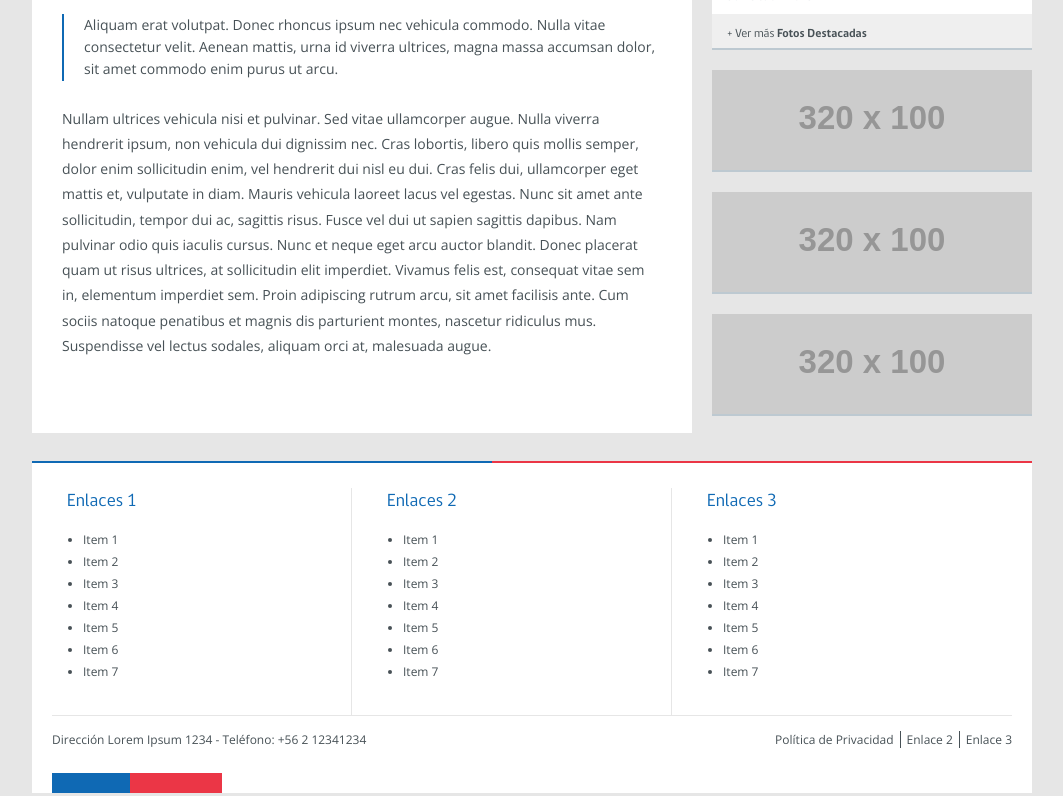
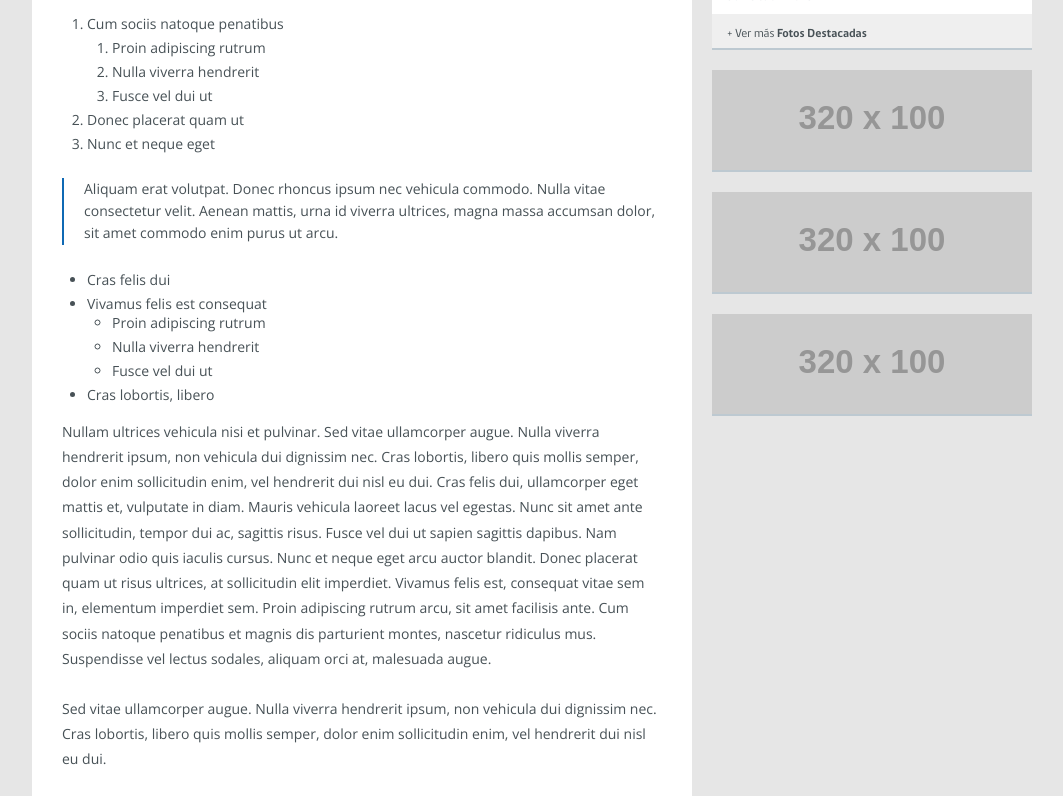
Before and after one commit to ffullenk/gobcl-template, a plain HTML site: page single.html in a window 1280 px wide. Shown: the part 1172-1968 px from the top of the page, without its empty margins (108-1171 px from the left). Drawn offline with nearby package versions, Linux system fonts and the light colour scheme; placeholder pictures from the web are drawn by us.

Commit message:
Fixes de estilos
- Estilos de listas y sub-listas declarados en el contenido del single.
- Fix line-height en blockquote

```diff
--- a/css/main.less
+++ b/css/main.less
@@ -1197,6 +1197,7 @@ footer {
 							border-left:2px solid @gob-azul;
 							margin:0;
 							padding:0 0 0 20px;
+							line-height:160%;
 							p {
 								.georgia;
 								font-style:italic;
@@ -1211,6 +1212,28 @@ footer {
 						}
 						iframe, object {
 							max-width:100%;
+						}
+						ol, ul {
+							padding-left:25px;
+							margin-bottom:15px;
+							li {
+								margin-bottom:5px;
+							}
+							ol, ul {
+								margin-bottom:0;
+							}
+						}
+						ol li {
+							list-style:decimal;
+							ol {
+								list-style:decimal;
+							}
+						}
+						ul li {
+							list-style:disc;
+							ul li {
+								list-style:circle;
+							}
 						}
 					}
 				}
--- a/single.html
+++ b/single.html
@@ -154,12 +154,35 @@
 
 							<p>Nullam ultrices <strong>vehicula nisi et pulvinar</strong>. Sed vitae ullamcorper augue. Nulla viverra hendrerit ipsum, non vehicula dui dignissim nec. Cras lobortis, libero quis mollis semper, dolor enim sollicitudin enim, vel hendrerit dui nisl eu dui. Cras felis dui, <em>ullamcorper eget mattis et</em>, vulputate in diam. Mauris vehicula laoreet lacus vel egestas. Nunc sit amet ante sollicitudin, tempor dui ac, sagittis risus. Fusce vel dui ut sapien sagittis dapibus. Nam pulvinar odio quis iaculis cursus. Nunc et <a href="#">neque eget arcu auctor blandit</a>. Donec placerat quam ut risus ultrices, at sollicitudin elit imperdiet. Vivamus felis est, consequat vitae sem in, elementum imperdiet sem. Proin adipiscing rutrum arcu, sit amet facilisis ante. Cum sociis natoque penatibus et magnis dis parturient montes, nascetur ridiculus mus. Suspendisse vel lectus sodales, aliquam orci at, malesuada augue.</p>
 
+							<ol>
+								<li>Cum sociis natoque penatibus</li>
+									<ol>
+										<li>Proin adipiscing rutrum</li>
+										<li>Nulla viverra hendrerit</li>
+										<li>Fusce vel dui ut</li>
+									</ol>
+								</li>
+								<li>Donec placerat quam ut</li>
+								<li>Nunc et neque eget
+							</ol>
+
 							<p><blockquote>Aliquam erat volutpat. Donec rhoncus ipsum nec vehicula commodo. Nulla vitae consectetur velit. Aenean mattis, urna id viverra ultrices, magna massa accumsan dolor, sit amet commodo enim purus ut arcu.</blockquote></p>
+
+							<ul>
+								<li>Cras felis dui</li>
+								<li>Vivamus felis est consequat
+									<ul>
+										<li>Proin adipiscing rutrum</li>
+										<li>Nulla viverra hendrerit</li>
+										<li>Fusce vel dui ut</li>
+									</ul>
+								</li>
+								<li>Cras lobortis, libero</li>
+							</ul>
 
 							<p>Nullam ultrices vehicula nisi et pulvinar. Sed vitae ullamcorper augue. Nulla viverra hendrerit ipsum, non vehicula dui dignissim nec. Cras lobortis, libero quis mollis semper, dolor enim sollicitudin enim, vel hendrerit dui nisl eu dui. Cras felis dui, ullamcorper eget mattis et, vulputate in diam. Mauris vehicula laoreet lacus vel egestas. Nunc sit amet ante sollicitudin, tempor dui ac, sagittis risus. Fusce vel dui ut sapien sagittis dapibus. Nam pulvinar odio quis iaculis cursus. Nunc et neque eget arcu auctor blandit. Donec placerat quam ut risus ultrices, at sollicitudin elit imperdiet. Vivamus felis est, consequat vitae sem in, elementum imperdiet sem. Proin adipiscing rutrum arcu, sit amet facilisis ante. Cum sociis natoque penatibus et magnis dis parturient montes, nascetur ridiculus mus. Suspendisse vel lectus sodales, aliquam orci at, malesuada augue.</p>
 
-
-
+							<p>Sed vitae ullamcorper augue. Nulla viverra hendrerit ipsum, non vehicula dui dignissim nec. Cras lobortis, libero quis mollis semper, dolor enim sollicitudin enim, vel hendrerit dui nisl eu dui.</p>
 
 						</div>
 
```
Also changed, not shown: css/main.css.
